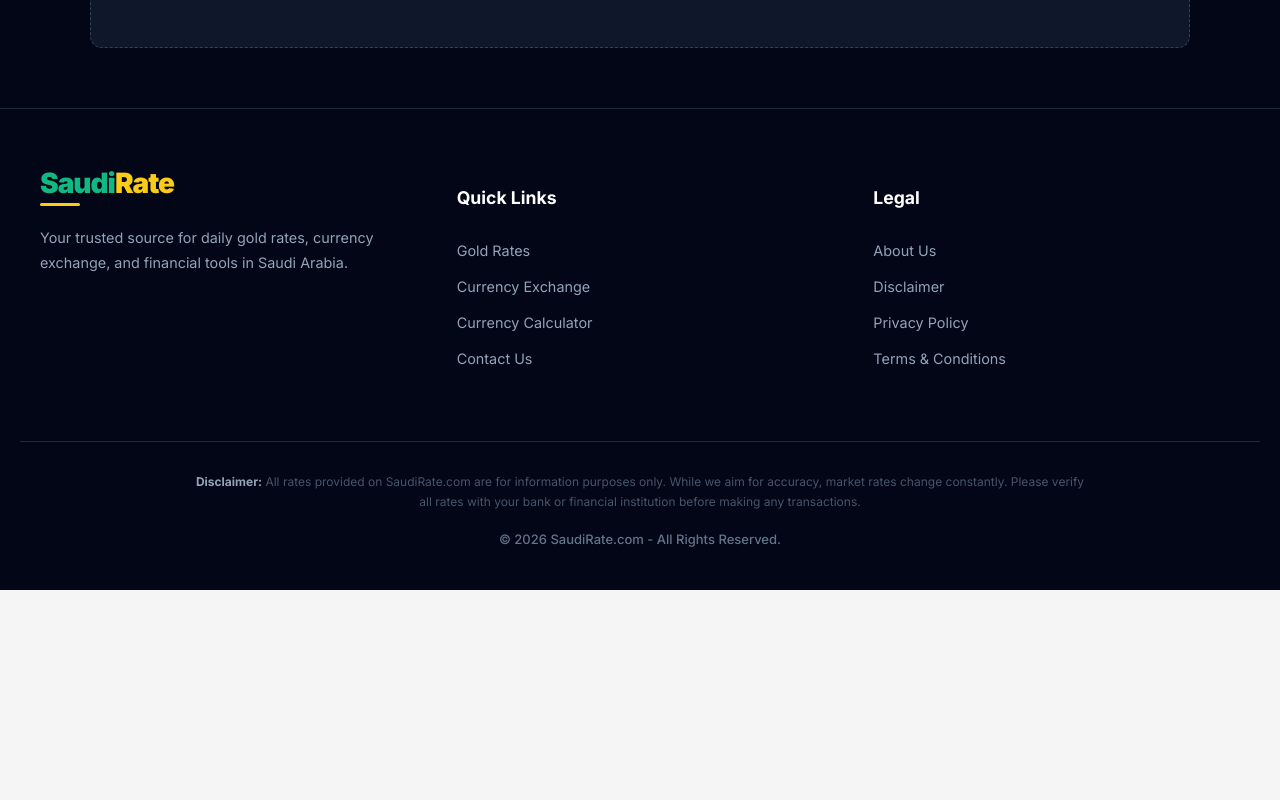
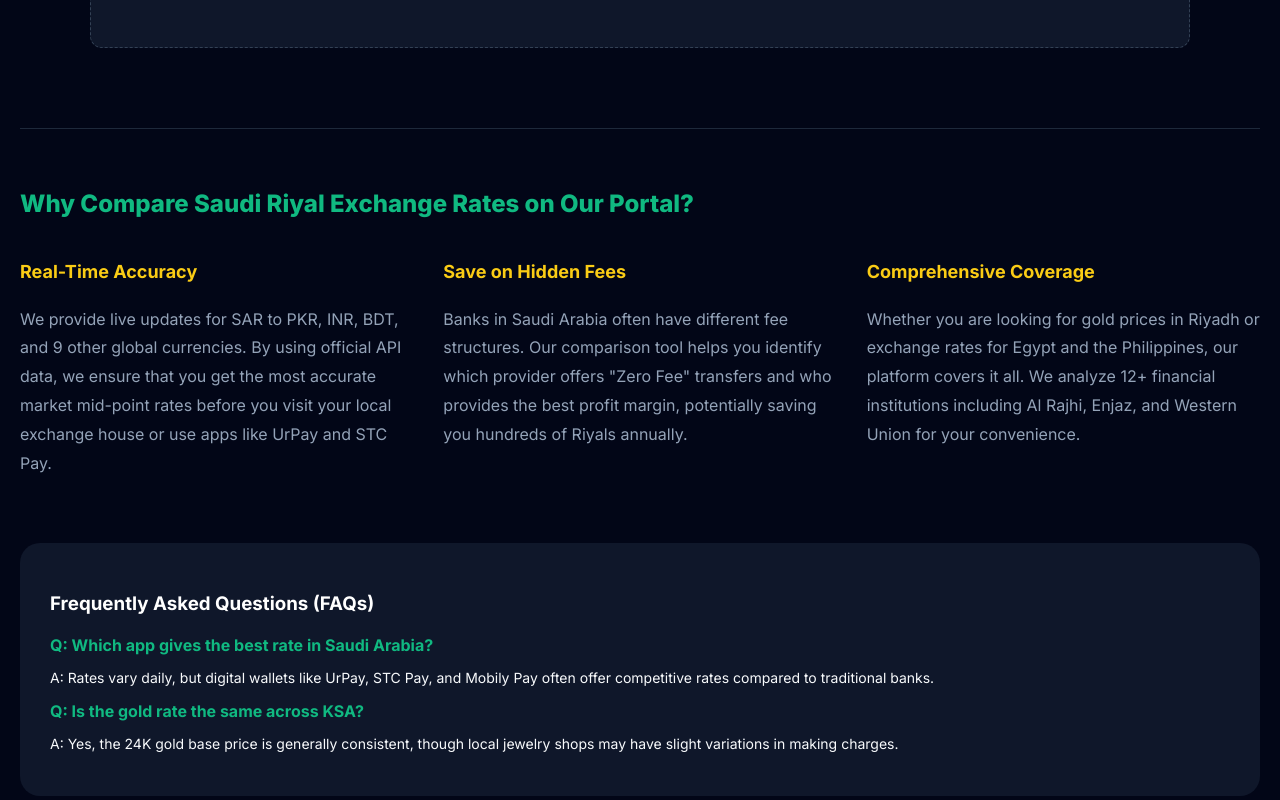
Before and after one commit to DiGiSaudia/saudirate, a Next.js app: page / in a window 1280 px wide. Shown: the part 2380-3180 px from the top of the page. Before the commit the page ends 2970 px from the top, so only its background shows below. Built offline with nearby package versions, Linux system fonts and the light colour scheme; no server answers.

Commit message:
Added SEO informative section and FAQs for AdSense approval

```diff
--- a/app/page.tsx
+++ b/app/page.tsx
@@ -171,6 +171,54 @@ export default function SaudiPriceHome() {
         </div>
 
       </main>
+      {/* --- SEO INFORMATIVE SECTION --- */}
+<section style={{ marginTop: '80px', borderTop: '1px solid #1E293B', paddingTop: '40px' }}>
+  <h2 style={{ fontSize: '24px', fontWeight: '800', marginBottom: '20px', color: '#10B981' }}>
+    Why Compare Saudi Riyal Exchange Rates on Our Portal?
+  </h2>
+
+  <div style={{ display: 'grid', gridTemplateColumns: 'repeat(auto-fit, minmax(300px, 1fr))', gap: '30px', color: '#94A3B8', lineHeight: '1.8' }}>
+    <div>
+      <h3 style={{ color: '#FACC15', fontSize: '18px', marginBottom: '10px' }}>Real-Time Accuracy</h3>
+      <p>
+        We provide live updates for SAR to PKR, INR, BDT, and 9 other global currencies.
+        By using official API data, we ensure that you get the most accurate market mid-point
+        rates before you visit your local exchange house or use apps like UrPay and STC Pay.
+      </p>
+    </div>
+
+    <div>
+      <h3 style={{ color: '#FACC15', fontSize: '18px', marginBottom: '10px' }}>Save on Hidden Fees</h3>
+      <p>
+        Banks in Saudi Arabia often have different fee structures. Our comparison tool
+        helps you identify which provider offers "Zero Fee" transfers and who provides
+        the best profit margin, potentially saving you hundreds of Riyals annually.
+      </p>
+    </div>
+
+    <div>
+      <h3 style={{ color: '#FACC15', fontSize: '18px', marginBottom: '10px' }}>Comprehensive Coverage</h3>
+      <p>
+        Whether you are looking for gold prices in Riyadh or exchange rates for Egypt and
+        the Philippines, our platform covers it all. We analyze 12+ financial institutions
+        including Al Rajhi, Enjaz, and Western Union for your convenience.
+      </p>
+    </div>
+  </div>
+
+  {/* FAQ Section for better SEO Ranking */}
+  <div style={{ marginTop: '50px', background: '#0F172A', padding: '30px', borderRadius: '20px' }}>
+    <h3 style={{ marginBottom: '20px', color: 'white' }}>Frequently Asked Questions (FAQs)</h3>
+    <div style={{ marginBottom: '15px' }}>
+      <strong style={{ color: '#10B981' }}>Q: Which app gives the best rate in Saudi Arabia?</strong>
+      <p style={{ fontSize: '14px' }}>A: Rates vary daily, but digital wallets like UrPay, STC Pay, and Mobily Pay often offer competitive rates compared to traditional banks.</p>
+    </div>
+    <div>
+      <strong style={{ color: '#10B981' }}>Q: Is the gold rate the same across KSA?</strong>
+      <p style={{ fontSize: '14px' }}>A: Yes, the 24K gold base price is generally consistent, though local jewelry shops may have slight variations in making charges.</p>
+    </div>
+  </div>
+</section>
     </div>
   );
 }
```
